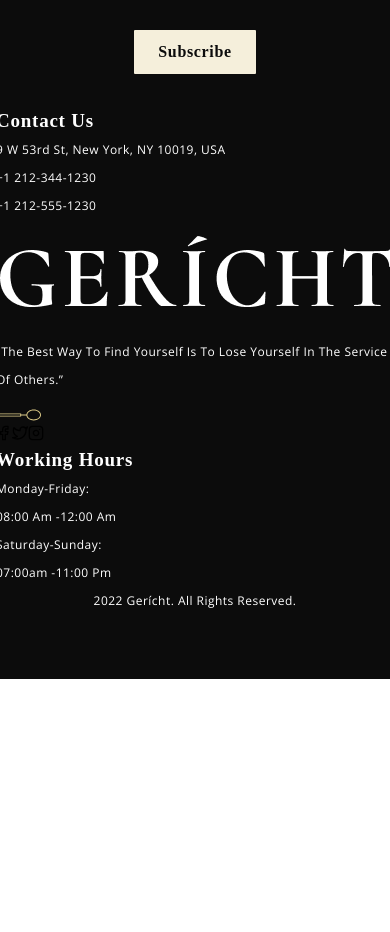
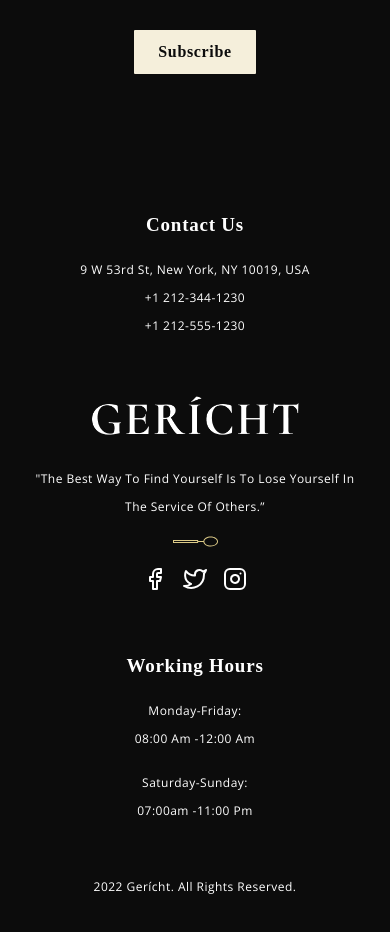
Before and after one commit to RyanSyme/gericht, a React (Create React App) app: page / in a window 390 px wide. Shown: the part 10755-11687 px from the top of the page. Before the commit the page ends 11434 px from the top, so only its background shows below. Built offline with nearby package versions, Linux system fonts and the light colour scheme; the HTML template or start-up script is replaced by a standard one; a web font is replaced by a local one.

Commit message:
complete footer styling

```diff
--- a/src/container/Footer/Footer.css
+++ b/src/container/Footer/Footer.css
@@ -9,3 +9,97 @@
     background: var(--color-black);
     padding-top: 0;
 }
+
+.app__footer-links {
+    width: 100%;
+    display: flex;
+    justify-content: space-between;
+    align-items: flex-start;
+    margin-top: 5rem;
+    padding: 0 2rem;
+}
+
+.app__footer-links_contact,
+.app__footer-links_logo,
+.app__footer-links_work {
+    flex: 1;
+    margin: 1rem;
+    text-align: center;
+}
+
+.app__footer-links_logo img:first-child {
+    width: 210px;
+    margin-bottom: 0.75rem;
+}
+
+.app__footer-links_work p:nth-child(2n + 1) {
+    margin-bottom: 1rem;
+}
+
+.app__footer-links_icons {
+    margin-top: 0.5rem;
+}
+
+.app__footer-links_icons svg {
+    color: var(--color-white);
+    margin: 0.5rem;
+    font-size: 24px;
+    cursor: pointer;
+}
+
+.app__footer-links_icons svg:hover {
+    color: var(--color-golden);
+}
+
+.app__footer-headtext {
+    color: var(--color-white);
+    font-family: var(--font-base);
+    font-weight: 400;
+    letter-spacing: 0.04em;
+    text-transform: capitalize;
+    font-size: 32px;
+    line-height: 42px;
+    margin-bottom: 1rem;
+}
+
+.footer__copyright {
+    margin-top: 3rem;
+}
+
+@media screen and (min-width: 1400px) {
+    .app__footer-headtext {
+        font-size: 50px;
+        line-height: 60px;
+    }
+}
+
+@media screen and (max-width: 1000px) {
+    .app__footer-links{
+        align-items: center;
+        flex-direction: column;
+        padding: 0;
+    }
+
+    .app__footer-links_contact,
+    .app__footer-links_logo,
+    .app__footer-links_work {
+        margin: 1.5rem 0;
+        width: 100%;
+    }
+}
+
+@media screen and (max-width: 650px) {
+    .app__footer {
+        padding: 0 0 2rem;
+    }
+
+    .footer__copyright {
+        margin-top: 0.5rem;
+    }
+}
+
+@media screen and (max-width: 350px) {
+    .app__footer-links_logo img:first-child {
+        width: 80%;
+    }
+}
--- a/src/container/Footer/Footer.jsx
+++ b/src/container/Footer/Footer.jsx
@@ -21,7 +21,7 @@ const Footer = () => (
         <img src={images.gericht} alt='Footer Logo'/>
         <p className='p__opensans' >"The best way to find yourself is to lose yourself in the service of others.”</p>
         <img src={images.spoon} alt='spoon' className='spoon__img' style={{marginTop: 15}} />
-        <div className='app__footer-link_icons' >
+        <div className='app__footer-links_icons' >
           <FiFacebook/>
           <FiTwitter/>
           <FiInstagram/>
```
